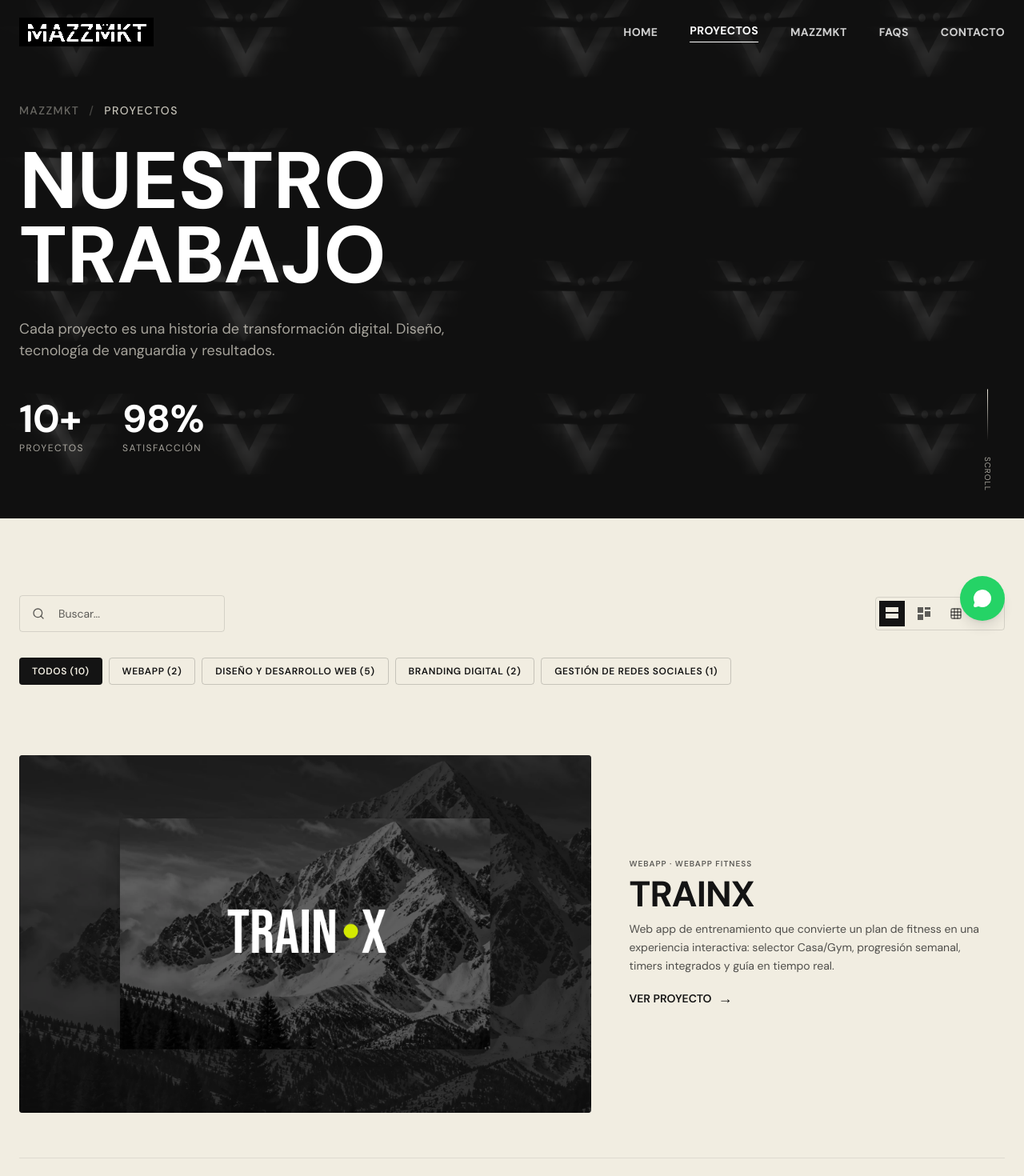
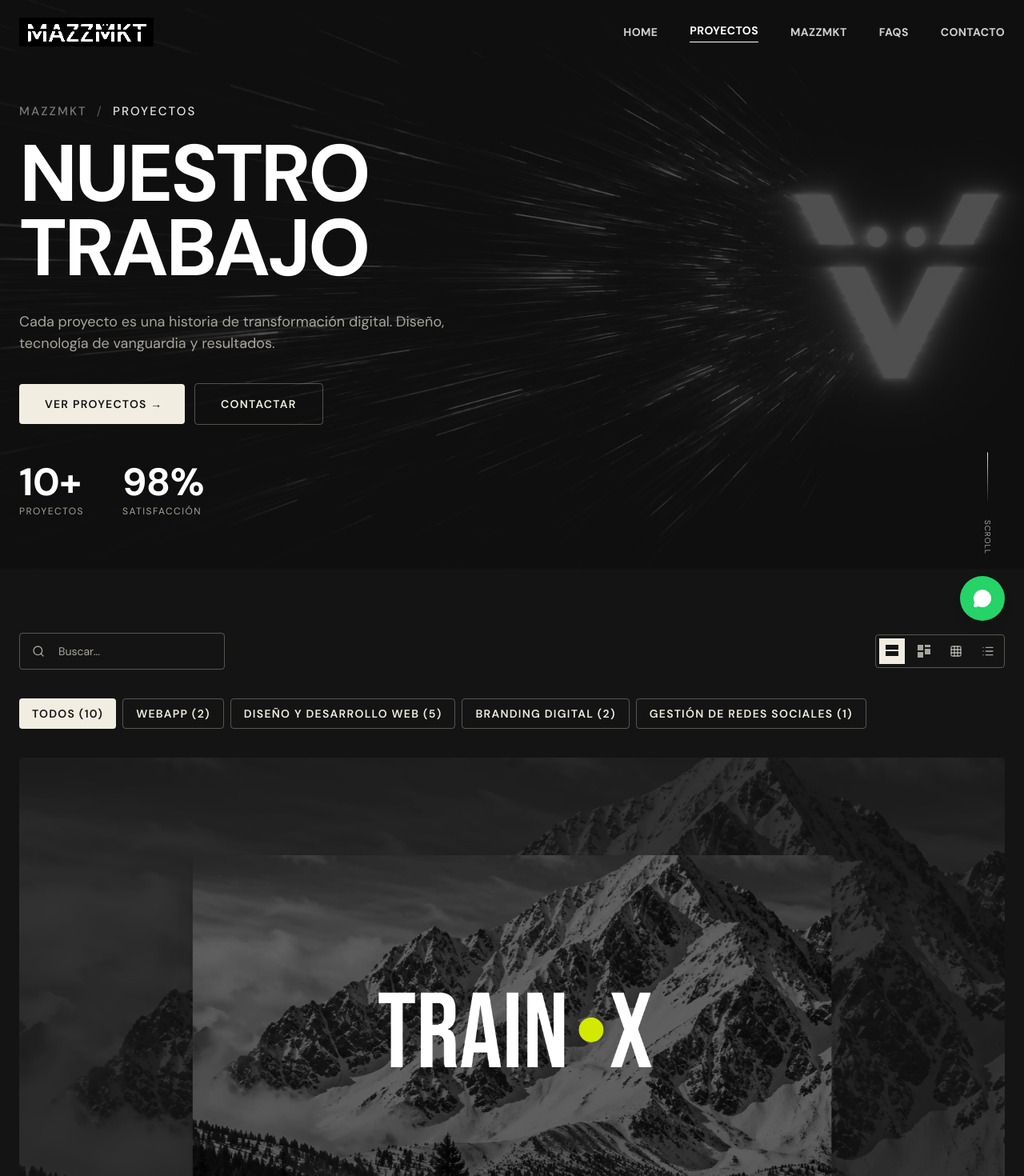
Before and after one commit to marianamazza2/mazzmkt, a React (Vite) app: page /proyectos in a window 1280 px wide. Shown: the top 1470 px of the page at 80% size. Built offline with nearby package versions, Linux system fonts and the light colour scheme.

Commit message:
UPDATE styles in projects page for desktop

```diff
--- a/src/components/projects/projects-grid.tsx
+++ b/src/components/projects/projects-grid.tsx
@@ -1,5 +1,5 @@
-import { useState, useMemo, useCallback, useEffect, useRef } from "react";
-import { motion, AnimatePresence, LayoutGroup, useMotionValue, useSpring, useTransform, useInView } from "framer-motion";
+import { useState, useMemo, useCallback, useEffect } from "react";
+import { motion, AnimatePresence, LayoutGroup, useMotionValue, useSpring } from "framer-motion";
 import type { PanInfo } from "framer-motion";
 import { Search, Grid3X3, List, X, SlidersHorizontal } from "lucide-react";
 import { ProjectCard } from "./project-card";
@@ -67,24 +67,24 @@
   const hasActiveFilters = searchQuery !== "" || activeCategory !== null;
 
   return (
-    <div className="space-y-8">
+    <div className="space-y-8 md:space-y-9">
       {/* Search and Filters Bar */}
       <div className="flex flex-col gap-3 md:gap-4 md:flex-row md:items-center md:justify-between">
         {/* Search Input + mobile filter button */}
         <div className="flex items-center gap-2">
           <div className="relative flex-1 md:max-w-md">
-            <Search className="absolute left-4 top-1/2 -translate-y-1/2 h-4 w-4 text-[#141414aa]" />
+            <Search className="absolute left-4 top-1/2 -translate-y-1/2 h-4 w-4 text-[#141414aa] md:text-[#f1ede1aa]" />
             <input
               type="text"
               placeholder="Buscar..."
               value={searchQuery}
               onChange={(e) => setSearchQuery(e.target.value)}
-              className="w-full pl-12 pr-10 py-3 bg-transparent border border-[#14141420] text-[#141414] placeholder:text-[#141414aa] focus:border-[#141414] focus:outline-none transition-colors text-sm rounded-sm"
+              className="w-full pl-12 pr-10 py-3 bg-transparent border border-[#14141420] text-[#141414] placeholder:text-[#141414aa] focus:border-[#141414] focus:outline-none transition-colors text-sm rounded-sm md:border-[#f1ede14d] md:text-[#f1ede1] md:placeholder:text-[#f1ede1aa] md:focus:border-[#f1ede1] md:font-geist"
             />
             {searchQuery && (
               <button
                 onClick={() => setSearchQuery("")}
-                className="absolute right-2 top-1/2 -translate-y-1/2 p-2 text-[#141414aa] hover:text-[#141414] transition-colors"
+                className="absolute right-2 top-1/2 -translate-y-1/2 p-2 text-[#141414aa] hover:text-[#141414] transition-colors md:text-[#f1ede1aa] md:hover:text-[#f1ede1]"
               >
                 <X className="h-4 w-4" />
               </button>
@@ -99,13 +99,13 @@
         </div>
 
         {/* View Mode Toggle — hidden on mobile */}
-        <div className="hidden md:flex items-center gap-2 border border-[#14141420] p-1 rounded-sm">
+        <div className="hidden md:flex items-center gap-2 border border-[#f1ede14d] p-1 rounded-sm">
           <button
             onClick={() => setViewMode("showcase")}
             className={`p-2 transition-colors ${
               viewMode === "showcase"
-                ? "bg-[#141414] text-[#f1ede1]"
-                : "text-[#141414aa] hover:text-[#141414]"
+                ? "bg-[#f1ede1] text-[#141414]"
+                : "text-[#f1ede1aa] hover:text-[#f1ede1]"
             }`}
             title="Vista Showcase"
           >
@@ -118,8 +118,8 @@
             onClick={() => setViewMode("bento")}
             className={`p-2 transition-colors ${
               viewMode === "bento"
-                ? "bg-[#141414] text-[#f1ede1]"
-                : "text-[#141414aa] hover:text-[#141414]"
+                ? "bg-[#f1ede1] text-[#141414]"
+                : "text-[#f1ede1aa] hover:text-[#f1ede1]"
             }`}
             title="Vista Bento"
           >
@@ -134,8 +134,8 @@
             onClick={() => setViewMode("grid")}
             className={`p-2 transition-colors ${
               viewMode === "grid"
-                ? "bg-[#141414] text-[#f1ede1]"
-                : "text-[#141414aa] hover:text-[#141414]"
+                ? "bg-[#f1ede1] text-[#141414]"
+                : "text-[#f1ede1aa] hover:text-[#f1ede1]"
             }`}
             title="Vista Grid"
           >
@@ -145,8 +145,8 @@
             onClick={() => setViewMode("list")}
             className={`p-2 transition-colors ${
               viewMode === "list"
-                ? "bg-[#141414] text-[#f1ede1]"
-                : "text-[#141414aa] hover:text-[#141414]"
+                ? "bg-[#f1ede1] text-[#141414]"
+                : "text-[#f1ede1aa] hover:text-[#f1ede1]"
             }`}
             title="Vista Lista"
           >
@@ -159,11 +159,12 @@
       <div className="flex gap-2 overflow-x-auto snap-x snap-mandatory [scrollbar-width:none] [&::-webkit-scrollbar]:hidden md:flex-wrap md:overflow-x-visible">
         <motion.button
           onClick={() => setActiveCategory(null)}
-          className={`snap-start shrink-0 whitespace-nowrap px-4 py-2 text-xs font-semibold uppercase tracking-wider transition-all duration-300 cursor-pointer font-geist rounded-sm ${
+          className={`snap-start shrink-0 whitespace-nowrap px-4 py-2 text-xs font-semibold uppercase transition-all duration-300 cursor-pointer font-geist rounded-sm md:text-sm ${
             activeCategory === null
-              ? "bg-[#141414] text-[#f1ede1]"
-              : "border border-[#14141430] text-[#141414] hover:border-[#141414]"
+              ? "bg-[#141414] text-[#f1ede1] md:bg-[#f1ede1] md:text-[#141414]"
+              : "border border-[#14141430] text-[#141414] hover:border-[#141414] md:border-[#f1ede14d] md:text-[#f1ede1] md:hover:border-[#f1ede1]"
           }`}
+          style={{ letterSpacing: "0.09em" }}
           whileHover={{ scale: 1.02 }}
           whileTap={{ scale: 0.98 }}
         >
@@ -176,11 +177,12 @@
             <motion.button
               key={category}
               onClick={() => setActiveCategory(category === activeCategory ? null : category)}
-              className={`snap-start shrink-0 whitespace-nowrap px-4 py-2 text-xs font-semibold uppercase tracking-wider transition-all duration-300 cursor-pointer font-geist rounded-sm ${
+              className={`snap-start shrink-0 whitespace-nowrap px-4 py-2 text-xs font-semibold uppercase transition-all duration-300 cursor-pointer font-geist rounded-sm md:text-sm ${
                 activeCategory === category
-                  ? "bg-[#141414] text-[#f1ede1]"
-                  : "border border-[#14141430] text-[#141414] hover:border-[#141414]"
+                  ? "bg-[#141414] text-[#f1ede1] md:bg-[#f1ede1] md:text-[#141414]"
+                  : "border border-[#14141430] text-[#141414] hover:border-[#141414] md:border-[#f1ede14d] md:text-[#f1ede1] md:hover:border-[#f1ede1]"
               }`}
+              style={{ letterSpacing: "0.09em" }}
               whileHover={{ scale: 1.02 }}
               whileTap={{ scale: 0.98 }}
             >
@@ -198,14 +200,14 @@
             initial={{ opacity: 0, y: -10 }}
             animate={{ opacity: 1, y: 0 }}
             exit={{ opacity: 0, y: -10 }}
-            className="flex items-center gap-3 text-sm text-[#141414aa]"
+            className="flex items-center gap-3 text-sm text-[#141414aa] md:text-[#f1ede1aa] md:font-geist"
           >
             <span>
               Mostrando {filteredProjects.length} de {projects.length} proyectos
             </span>
             <button
               onClick={clearFilters}
-              className="text-[#141414] underline hover:no-underline"
+              className="text-[#141414] underline hover:no-underline md:text-[#f1ede1]"
             >
               Limpiar filtros
             </button>
@@ -241,7 +243,7 @@
                   viewMode === "list"
                     ? "flex flex-col gap-4"
                     : viewMode === "showcase"
-                    ? "flex flex-col divide-y divide-[#14141415]"
+                    ? "flex flex-col gap-5"
                     : viewMode === "grid"
                     ? "grid grid-cols-2 lg:grid-cols-3 gap-4 md:gap-6"
                     : "grid grid-cols-2 lg:grid-cols-3 gap-4 md:gap-6 auto-rows-fr"
@@ -294,8 +296,8 @@
                 animate={{ opacity: 1 }}
                 className="py-20 text-center"
               >
-                <p className="text-[#141414aa] text-lg mb-4">No se encontraron proyectos</p>
-                <button onClick={clearFilters} className="text-[#141414] underline hover:no-underline">
+                <p className="text-[#f1ede1aa] text-lg mb-4">No se encontraron proyectos</p>
+                <button onClick={clearFilters} className="text-[#f1ede1] underline hover:no-underline">
                   Limpiar filtros
                 </button>
               </motion.div>
@@ -311,7 +313,7 @@
             viewport={{ once: true }}
             className="text-center pt-8"
           >
-            <button className="px-8 py-4 border border-[#141414] text-[#141414] text-sm font-semibold uppercase tracking-wider hover:bg-[#141414] hover:text-[#f1ede1] transition-all duration-300 rounded-sm">
+            <button className="px-8 py-[15px] border border-[#f1ede14d] text-[#f1ede1] text-sm font-semibold uppercase hover:border-[#f1ede1] transition-colors duration-300 rounded-sm font-geist" style={{ letterSpacing: "0.09em" }}>
               Cargar más proyectos
             </button>
           </motion.div>
@@ -440,102 +442,7 @@
   );
 }
 
-function ShowcaseImage({ project }: { project: Project }) {
-  const imageRef = useRef<HTMLDivElement>(null);
-  const isInView = useInView(imageRef, { once: false, margin: "-25% 0px -25% 0px" });
-  const mouseX = useMotionValue(0.5);
-  const mouseY = useMotionValue(0.5);
-  const springConfig = { damping: 25, stiffness: 150 };
-  const gradientX = useSpring(useTransform(mouseX, [0, 1], [0, 100]), springConfig);
-  const gradientY = useSpring(useTransform(mouseY, [0, 1], [0, 100]), springConfig);
-
-  const handleMouseMove = (e: React.MouseEvent<HTMLDivElement>) => {
-    if (!imageRef.current) return;
-    const rect = imageRef.current.getBoundingClientRect();
-    mouseX.set((e.clientX - rect.left) / rect.width);
-    mouseY.set((e.clientY - rect.top) / rect.height);
-  };
-
-  const handleMouseLeave = () => {
-    mouseX.set(0.5);
-    mouseY.set(0.5);
-  };
-
-  return (
-    <div
-      ref={imageRef}
-      onMouseMove={handleMouseMove}
-      onMouseLeave={handleMouseLeave}
-      className="group/img w-full md:w-[58%] aspect-[16/10] relative shrink-0"
-    >
-      {/* Inner clipped container */}
-      <div className="absolute inset-0 overflow-hidden rounded-sm">
-        {project.image ? (
-          <img
-            src={project.image}
-            alt={project.title}
-            className="w-full h-full object-cover transition-transform duration-700 group-hover/img:scale-105"
-          />
-        ) : (
-          <div className="w-full h-full bg-gradient-to-br from-[#1a1a1a] to-[#0f0f0f]" />
-        )}
-
-        {/* Dark overlay — igual que ProjectCard */}
-        <div className="absolute inset-0 bg-[#141414]/60 group-hover/img:bg-[#141414]/50 transition-colors duration-300 pointer-events-none" />
-
-        {/* Radial gradient que sigue el cursor */}
-        <motion.div
-          className="absolute inset-0 opacity-0 group-hover/img:opacity-100 transition-opacity duration-500 pointer-events-none z-10"
-          style={{
-            background: useTransform(
-              [gradientX, gradientY],
-              ([x, y]) =>
-                `radial-gradient(circle at ${x}% ${y}%, rgba(241, 237, 225, 0.15) 0%, transparent 50%)`
-            ),
-          }}
-        />
-
-        {/* Corner accent */}
-        <div className="absolute top-0 right-0 w-16 h-16 overflow-hidden z-20 pointer-events-none">
-          <div className="absolute top-0 right-0 w-[1px] h-0 bg-[#f1ede1] group-hover/img:h-16 transition-all duration-300" />
-          <div className="absolute top-0 right-0 w-0 h-[1px] bg-[#f1ede1] group-hover/img:w-16 transition-all duration-300" />
-        </div>
-
-        {/* Hover border */}
-        <div className="absolute inset-0 border border-[#f1ede100] group-hover/img:border-[#f1ede130] transition-colors duration-300 z-20 pointer-events-none" />
-
-        {/* Clickable overlay */}
-        <TransitionLink
-          to="/proyectos/$slug"
-          params={{ slug: project.slug }}
-          className="absolute inset-0 z-30 cursor-pointer"
-          aria-label={`Ver proyecto ${project.title}`}
-        />
-      </div>
-
-      {/* Small card centrada sobre la imagen, aparece al hacer scroll */}
-      <AnimatePresence>
-        {isInView && project.image && (
-          <motion.div
-            initial={{ opacity: 0, scale: 0.88, rotate: -2 }}
-            animate={{ opacity: 1, scale: 1, rotate: 0 }}
-            exit={{ opacity: 0, scale: 0.88, rotate: 2 }}
-            transition={{ duration: 0.25, ease: "easeOut" }}
-            className="absolute top-1/2 left-1/2 -translate-x-1/2 -translate-y-1/2 z-30 w-[65%] h-[65%] shadow-xl border border-[#14141410] overflow-hidden pointer-events-none rounded-sm"
-          >
-            <img
-              src={project.image}
-              alt={project.title}
-              className="w-full h-full object-cover"
-            />
-          </motion.div>
-        )}
-      </AnimatePresence>
-    </div>
-  );
-}
-
-// Showcase view item — full width, horizontal split
+// Showcase view item — same wide card treatment used on the home desktop section.
 function ProjectShowcaseItem({
   project,
   index,
@@ -547,71 +454,14 @@
   onMouseEnter: (project: Project) => void;
   onMouseLeave: () => void;
 }) {
-  const isEven = index % 2 === 0;
-
   return (
-    <motion.div
-      initial={{ opacity: 0, y: 40 }}
-      whileInView={{ opacity: 1, y: 0 }}
-      viewport={{ once: true, margin: "-60px" }}
-      transition={{ duration: 0.6, delay: index * 0.04 }}
+    <div
       onMouseEnter={() => onMouseEnter(project)}
       onMouseLeave={onMouseLeave}
-      className="group py-5 md:py-14 relative"
+      className="relative"
     >
-      <div className={`flex flex-col md:flex-row gap-3 md:gap-12 md:items-center ${isEven ? "" : "md:flex-row-reverse"}`}>
-        {/* Image */}
-        <ShowcaseImage project={project} />
-
-        {/* Content */}
-        <div className="flex-1 flex flex-col justify-center gap-2">
-          {/* Category + client label */}
-          <span className="text-[10px] font-semibold tracking-widest uppercase text-[#141414aa] font-geist">
-            {project.category}{!project.client.toLowerCase().startsWith("proyecto propio") && ` · ${project.client}`}
-          </span>
-
-          {/* Title */}
-          <h3
-            className="font-bold text-[#141414] leading-[1.05]"
-            style={{ fontSize: "clamp(18px, 3.5vw, 52px)" }}
-          >
-            {project.title}
-          </h3>
-
-          {/* Description */}
-          {project.description && (
-            <p className="hidden md:block text-sm text-[#141414bb] leading-relaxed line-clamp-2 max-w-md">
-              {project.description}
-            </p>
-          )}
-
-          {/* Results */}
-          {project.results && project.results.length > 0 && (
-            <div className="hidden md:flex gap-8 pt-4 border-t border-[#14141415]">
-              {project.results.slice(0, 3).map((result) => (
-                <div key={result.metric}>
-                  <p className="text-xl font-bold text-[#141414]">{result.value}</p>
-                  <p className="text-[10px] uppercase tracking-wider text-[#141414aa]">
-                    {result.metric}
-                  </p>
-                </div>
-              ))}
-            </div>
-          )}
-
-          {/* CTA */}
-          <TransitionLink
-            to="/proyectos/$slug"
-            params={{ slug: project.slug }}
-            className="hidden md:inline-flex items-center gap-2 text-sm font-semibold text-[#141414] hover:gap-4 transition-all duration-300 mt-2 w-fit"
-          >
-            VER PROYECTO
-            <span className="text-lg">→</span>
-          </TransitionLink>
-        </div>
-      </div>
-
-    </motion.div>
+      <ProjectCard project={project} index={index} size="wide" />
+    </div>
   );
 }
 
@@ -632,25 +482,25 @@
   return (
     <motion.a
       href={`/proyectos/${project.slug}`}
-      className="group flex items-center gap-6 p-6 border border-[#14141420] hover:border-[#141414] hover:bg-[#141414] transition-all duration-300 rounded-sm"
+      className="group flex items-center gap-6 p-6 border border-[#f1ede14d] hover:border-[#f1ede1] transition-all duration-300 rounded-sm"
       whileHover={{ x: 8 }}
       onMouseEnter={() => onMouseEnter(project)}
       onMouseLeave={onMouseLeave}
     >
       {/* Number */}
-      <span className="text-4xl font-bold text-[#14141420] group-hover:text-[#f1ede130] transition-colors w-16 shrink-0">
+      <span className="text-4xl font-bold text-[#f1ede130] group-hover:text-[#f1ede1] transition-colors w-16 shrink-0">
         {String(total - index).padStart(2, "0")}
       </span>
 
       {/* Content */}
       <div className="flex-1 min-w-0">
-        <span className="text-[10px] font-semibold tracking-widest uppercase text-[#141414aa] group-hover:text-[#f1ede1aa] transition-colors font-geist">
+        <span className="text-[10px] font-semibold tracking-widest uppercase text-[#f1ede1aa] group-hover:text-[#f1ede1] transition-colors font-geist">
           {project.category}
         </span>
-        <h3 className="text-xl font-bold text-[#141414] group-hover:text-[#f1ede1] truncate transition-colors">
+        <h3 className="text-xl font-bold text-[#ffffff] truncate transition-colors">
           {project.title}
         </h3>
-        <p className="text-sm text-[#141414aa] group-hover:text-[#f1ede1aa] transition-colors">
+        <p className="text-sm text-[#f1ede1aa] group-hover:text-[#f1ede1] transition-colors">
           {project.client}
         </p>
       </div>
@@ -659,10 +509,10 @@
       <div className="hidden lg:flex items-center gap-8">
         {project.results.slice(0, 2).map((result) => (
           <div key={result.metric} className="text-right">
-            <p className="text-lg font-bold text-[#141414] group-hover:text-[#f1ede1] transition-colors">
+            <p className="text-lg font-bold text-[#ffffff] transition-colors">
               {result.value}
             </p>
-            <p className="text-[10px] uppercase tracking-wider text-[#141414aa] group-hover:text-[#f1ede1aa] transition-colors">
+            <p className="text-[10px] uppercase tracking-wider text-[#f1ede1aa] group-hover:text-[#f1ede1] transition-colors">
               {result.metric}
             </p>
           </div>
@@ -670,7 +520,7 @@
       </div>
 
       {/* Arrow */}
-      <span className="text-[#141414] group-hover:text-[#f1ede1] text-2xl transition-colors">
+      <span className="text-[#f1ede1] text-2xl transition-colors">
         →
       </span>
     </motion.a>
--- a/src/routes/proyectos/index.tsx
+++ b/src/routes/proyectos/index.tsx
@@ -3,6 +3,7 @@
 import { SEOHead } from "@/components/seo/SEOHead";
 import { ProjectsGrid } from "@/components/projects/projects-grid";
 import { PageCTA } from "@/components/sections/page-cta";
+import { TransitionLink } from "@/components/transition/transition-link";
 import { projects } from "@/data/projects";
 
 export const Route = createFileRoute("/proyectos/")({
@@ -19,17 +20,20 @@
 
       {/* Hero Section */}
       <section
-        className="pt-24 max-md:pb-6 pb-12 md:pt-32 md:pb-20 overflow-hidden relative"
+        className="pt-24 max-md:pb-6 pb-12 md:pt-32 md:pb-16 overflow-hidden relative"
         style={{
           backgroundColor: "#141414",
           color: "#f1ede1",
         }}
       >
         <div
-          className="hidden md:block absolute inset-0 bg-cover bg-center bg-no-repeat"
+          className="hidden md:block absolute -inset-x-[2%] inset-y-0 bg-no-repeat"
           style={{
-            backgroundImage: `url('/images/hero-pattern.png')`,
-            opacity: 0.20,
+            backgroundImage: `url('/images/hero-home.png')`,
+            backgroundPosition: "center center",
+            backgroundSize: "100% auto",
+            opacity: 0.25,
+            animation: "tv-static 0.45s steps(1) infinite",
           }}
         />
         <div className="container mx-auto px-6 max-md:px-5 relative">
@@ -39,7 +43,7 @@
               initial={{ opacity: 0, x: -20 }}
               animate={{ opacity: 1, x: 0 }}
               transition={{ duration: 0.6, delay: 0.2 }}
-              className="font-medium flex items-center gap-3 mb-8 max-md:mb-1.5"
+              className="font-medium flex items-center gap-3 mb-8 max-md:mb-1.5 md:mb-5 md:text-[15px] md:uppercase md:text-[#ffffffe0] md:font-geist"
               style={{ fontFamily: "var(--font-geist)" }}
             >
               {/* Mobile breadcrumb */}
@@ -50,7 +54,7 @@
                 MAZZMKT / PROYECTOS
               </span>
               {/* Desktop breadcrumb */}
-              <span className="hidden md:contents text-sm text-[#f1ede1cc] tracking-widest">
+              <span className="hidden md:contents" style={{ letterSpacing: "0.14em" }}>
                 <span className="opacity-50">MAZZMKT</span>
                 <span className="opacity-30">/</span>
                 <span>PROYECTOS</span>
@@ -67,7 +71,7 @@
                 fontSize: "var(--font-display)",
                 lineHeight: "var(--lh-display)",
                 fontWeight: 700,
-                letterSpacing: "-0.3px",
+                letterSpacing: "-0.035em",
               }}
             >
               NUESTRO
@@ -82,7 +86,7 @@
                 lineHeight: "var(--lh-display)",
                 fontWeight: 700,
                 color: "#ffffff",
-                letterSpacing: "-0.3px",
+                letterSpacing: "-0.035em",
               }}
             >
               TRABAJO
@@ -109,6 +113,35 @@
                 Diseño, tecnología de vanguardia y resultados.
               </span>
             </motion.p>
+
+            <motion.div
+              initial={{ opacity: 0, y: 20 }}
+              animate={{ opacity: 1, y: 0 }}
+              transition={{ duration: 0.6, delay: 0.45 }}
+              className="hidden md:flex items-center gap-3 mt-9"
+            >
+              <a
+                href="#proyectos"
+                className="inline-flex items-center justify-center rounded-sm bg-[#f1ede1] px-8 py-[15px] text-sm font-semibold uppercase text-[#141414] transition-opacity hover:opacity-85 font-geist"
+                style={{ letterSpacing: "0.09em" }}
+              >
+                VER PROYECTOS
+                <motion.span
+                  className="inline-block"
+                  animate={{ x: [0, 5, 0] }}
+                  transition={{ duration: 1.5, repeat: Infinity, ease: "easeInOut" }}
+                >
+                  →
+                </motion.span>
+              </a>
+              <TransitionLink
+                to="/contacto"
+                className="inline-flex items-center justify-center rounded-sm border border-[#f1ede14d] px-8 py-[15px] text-sm font-semibold uppercase text-[#f1ede1] transition-colors hover:border-[#f1ede1] font-geist"
+                style={{ letterSpacing: "0.09em" }}
+              >
+                CONTACTAR
+              </TransitionLink>
+            </motion.div>
 
             {/* Stats row */}
             <motion.div
@@ -173,8 +206,8 @@
       </section>
 
       {/* Projects Section */}
-      <section className="bg-light py-14 md:py-24">
-        <div className="container mx-auto px-6">
+      <section id="proyectos" className="bg-dark max-md:bg-light py-7 md:py-20">
+        <div className="container mx-auto px-5 md:px-6">
           <ProjectsGrid projects={projects} />
         </div>
       </section>
```
